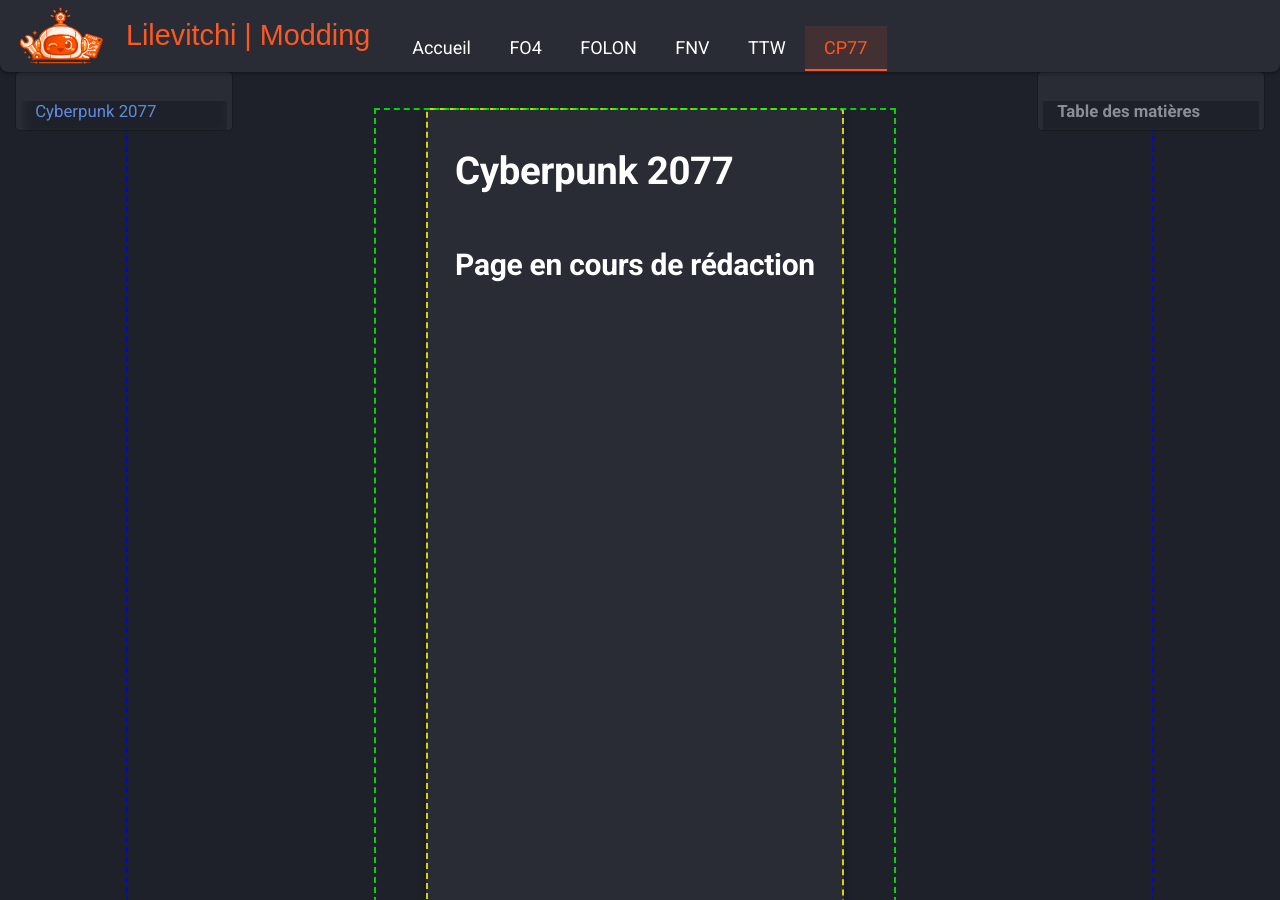
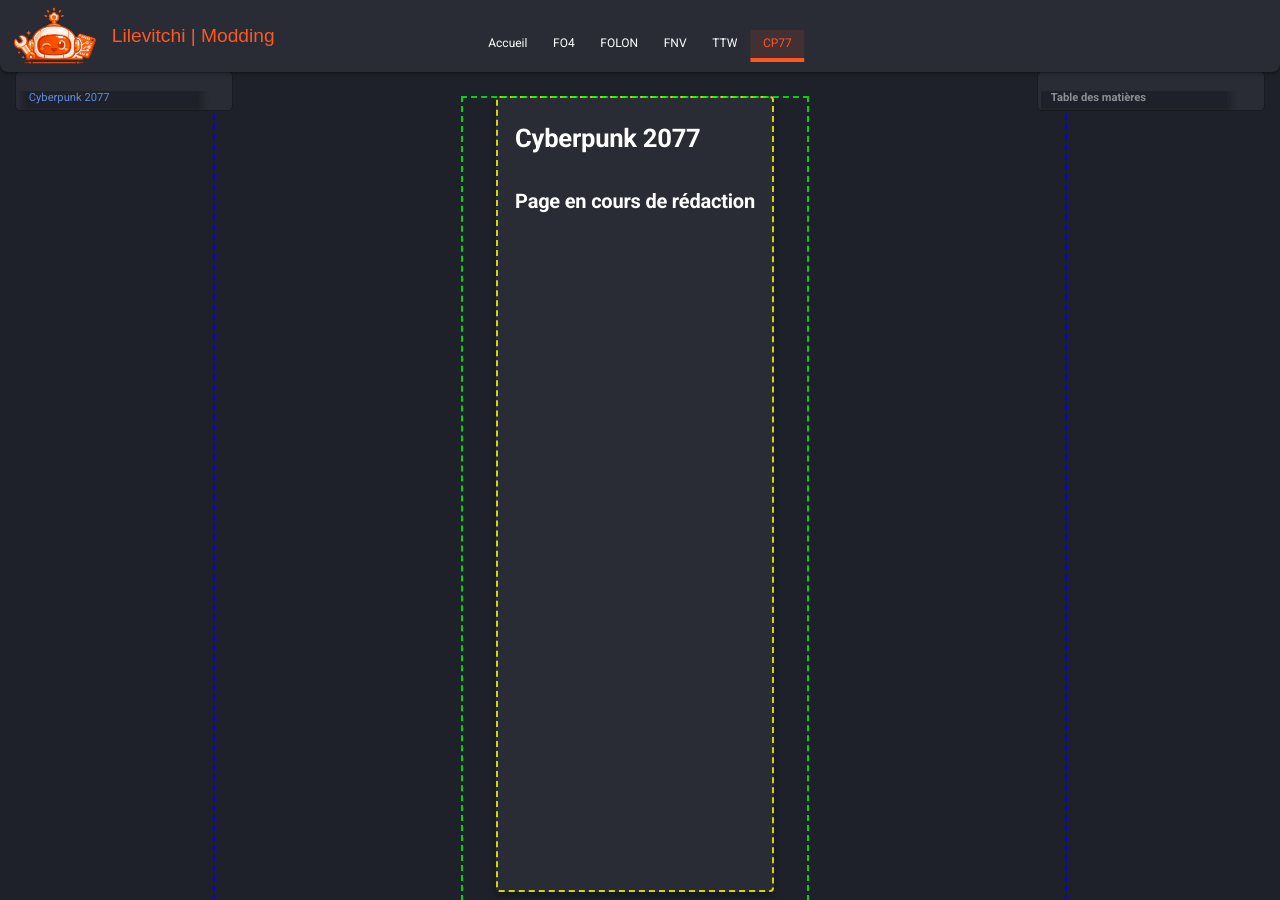
Before and after one commit to Lilevitchi/lilevitchi.github.io, an MkDocs documentation site: the page built from docs/cyberpunk/index.md, in a window 1280 px wide and 900 px high. Built offline with MkDocs 1.6.1 and Material for MkDocs 9.7.7, drawn with Linux system fonts in a browser that asks for light colours.

Commit message:
Update extra.css

```diff
--- a/docs/stylesheets/extra.css
+++ b/docs/stylesheets/extra.css
@@ -77,7 +77,7 @@
 
 html {
   scroll-behavior: smooth;
-  font-size: 24px
+  font-size: 16px
 }
 
 [data-md-color-scheme] body {
```
